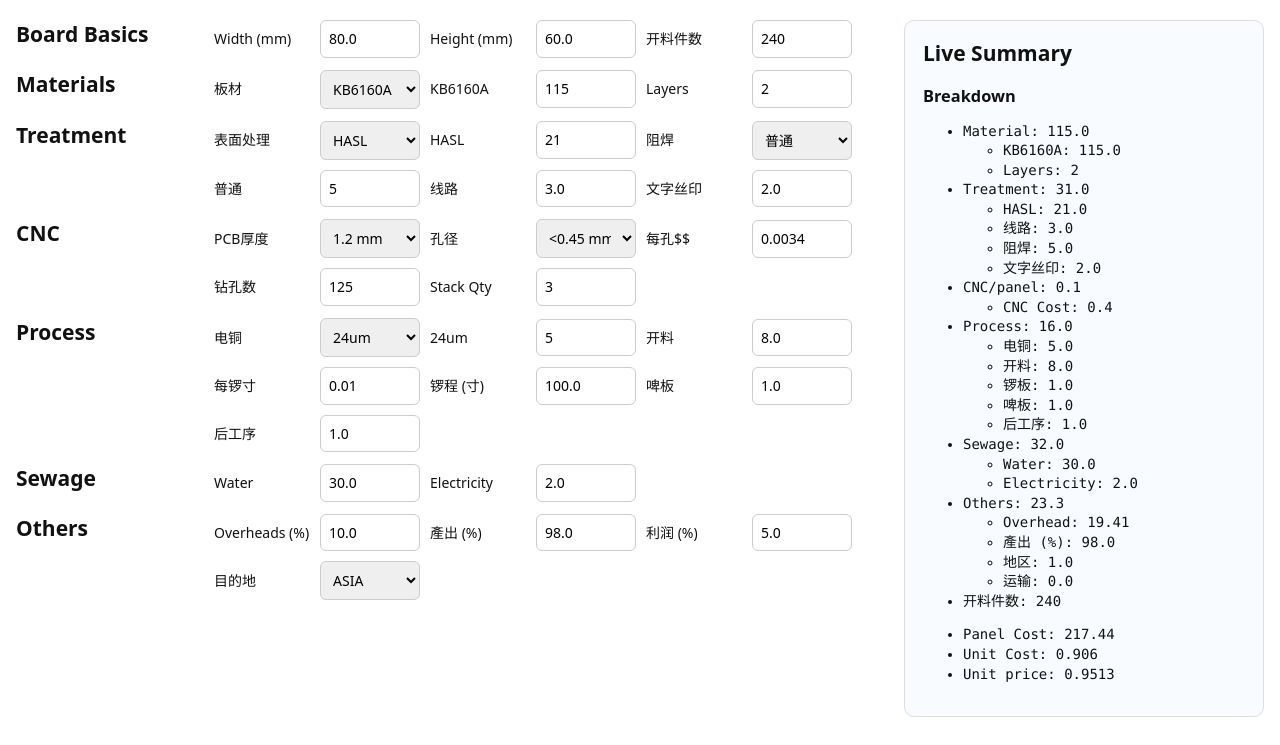
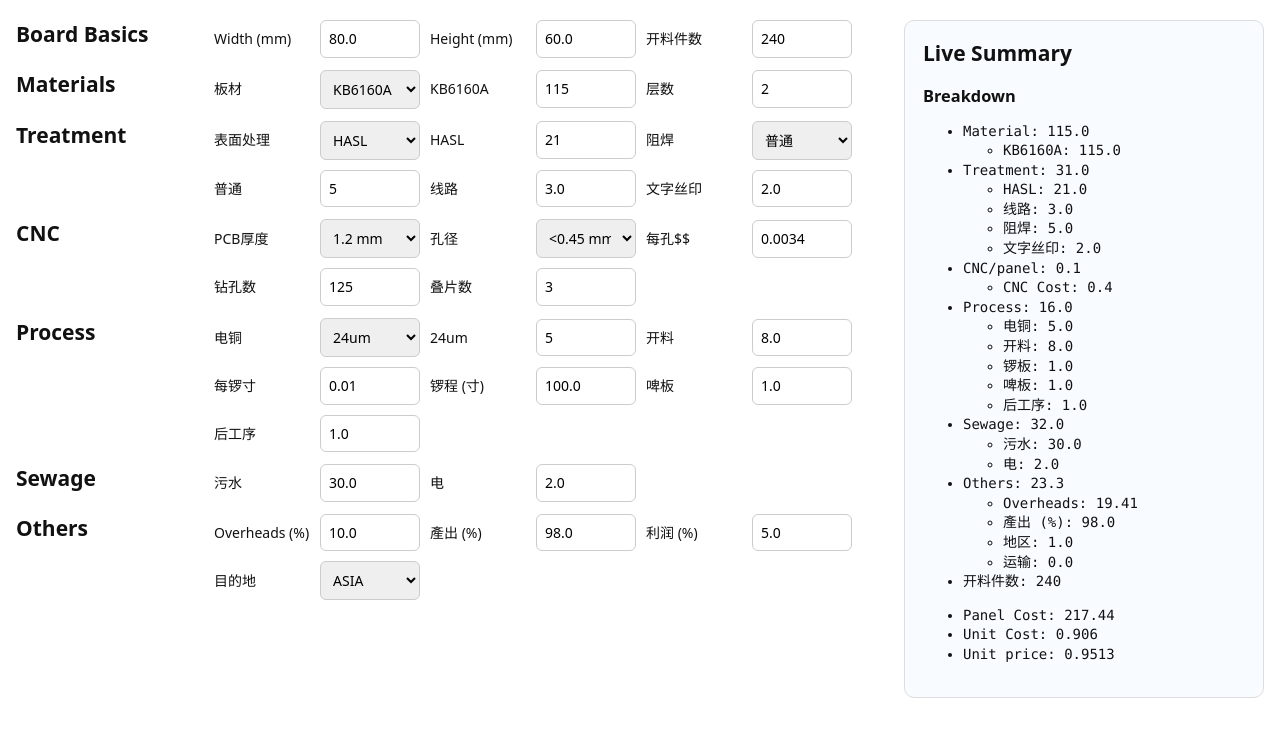
Before and after one commit to s006112/quote, a Flask app: page / in a window 1280 px wide. Shown: the part 55-800 px from the top of the page. Run offline with Flask 3, Linux system fonts and the light colour scheme.

Commit message:
Chinese and correct

```diff
--- a/templates/index.html
+++ b/templates/index.html
@@ -50,7 +50,7 @@
             <span id="material-price-label">{{ (values.material or defaults.material) }}</span>
             <input name="material_price" id="material-price-input" type="number" step="1" value="{{ material_price_value }}">
           </label>
-          <label>Layers
+          <label>层数
             <input name="layers" type="number" step="1" value="{{ values.layers }}">
           </label>
         </div>
@@ -113,7 +113,7 @@
           <label>钻孔数
             <input name="cnc_pth_holes" type="number" step="1" min="0" value="{{ values.cnc_pth_holes }}">
           </label>
-          <label>Stack Qty
+          <label>叠片数
             <input name="stack_qty" id="stack-qty-input" type="number" step="1" min="1" value="{{ values.stack_qty }}">
           </label>
         </div>
@@ -154,10 +154,10 @@
       <section>
         <h2>Sewage</h2>
         <div class="grid">
-          <label>Water
+          <label>污水
             <input name="sewage_water" type="number" step="1" value="{{ values.sewage_water }}">
           </label>
-          <label>Electricity
+          <label>电
             <input name="sewage_electricity" type="number" step="1" value="{{ values.sewage_electricity }}">
           </label>
         </div>
@@ -200,7 +200,6 @@
               <li>Material: {{ result.breakdown.material.total }}
                 <ul>
                   <li>{{ values.material or 'Laminate' }}: {{ result.breakdown.material.components.laminate }}</li>
-                  <li>Layers: {{ values.layers }}</li>
                 </ul>
               </li>
               <li>Treatment: {{ result.breakdown.treatment.total }}
@@ -227,13 +226,13 @@
               </li>
               <li>Sewage: {{ result.breakdown.sewage.total }}
                 <ul>
-                  <li>Water: {{ result.breakdown.sewage.components.water }}</li>
-                  <li>Electricity: {{ result.breakdown.sewage.components.electricity }}</li>
+                  <li>污水: {{ result.breakdown.sewage.components.water }}</li>
+                  <li>电: {{ result.breakdown.sewage.components.electricity }}</li>
                 </ul>
               </li>
               <li>Others: {{ result.breakdown.others.total }}
                 <ul>
-                  <li>Overhead: {{ result.breakdown.others.overhead }}</li>
+                  <li>Overheads: {{ result.breakdown.others.overhead }}</li>
                   <li>產出 (%): {{ result.breakdown.others.yield_pct }}</li>
                   <li>地区: {{ result.breakdown.others.factor }}</li>
                   <li>运输: {{ result.breakdown.others.logistic }}</li>
```
